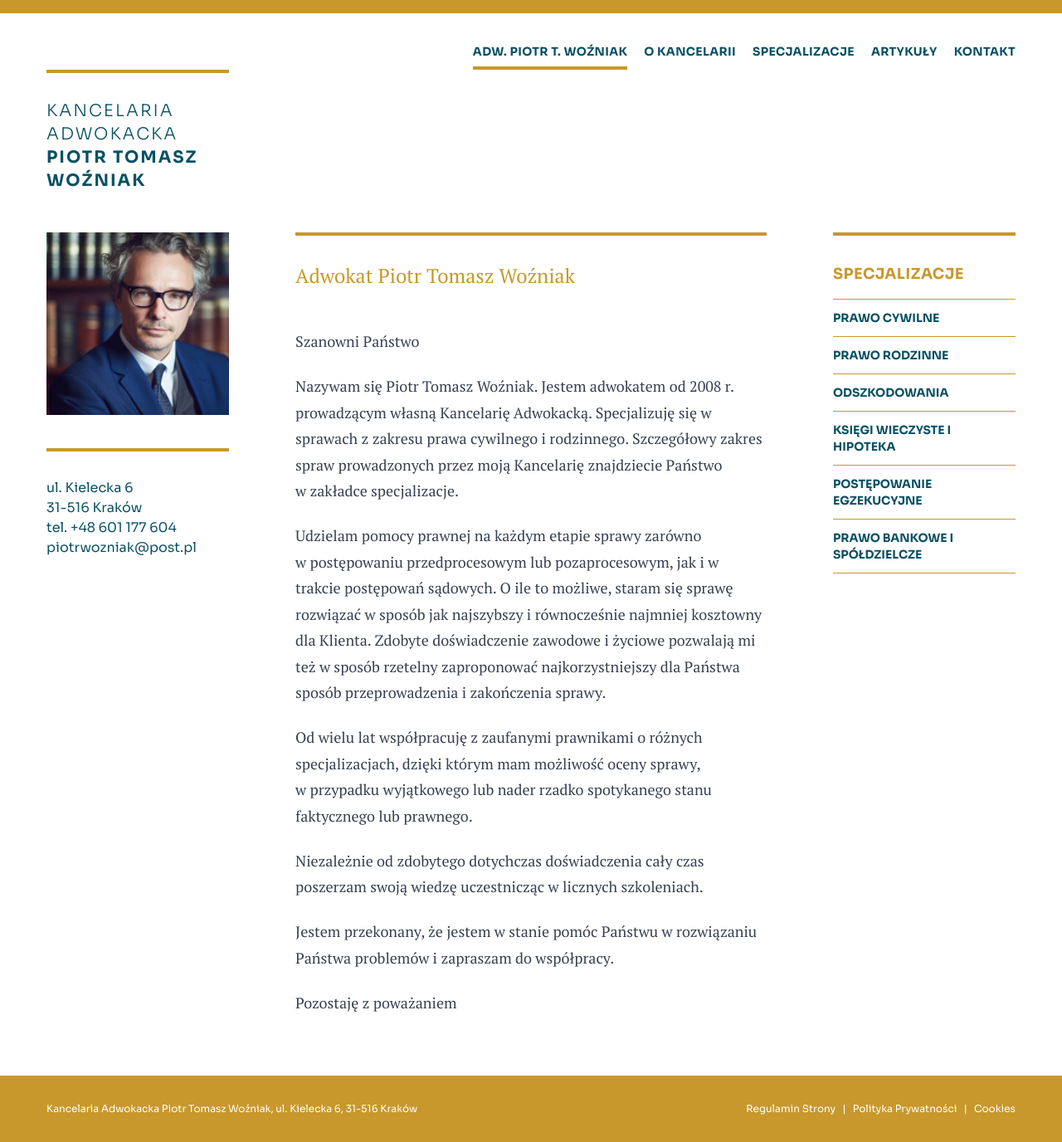
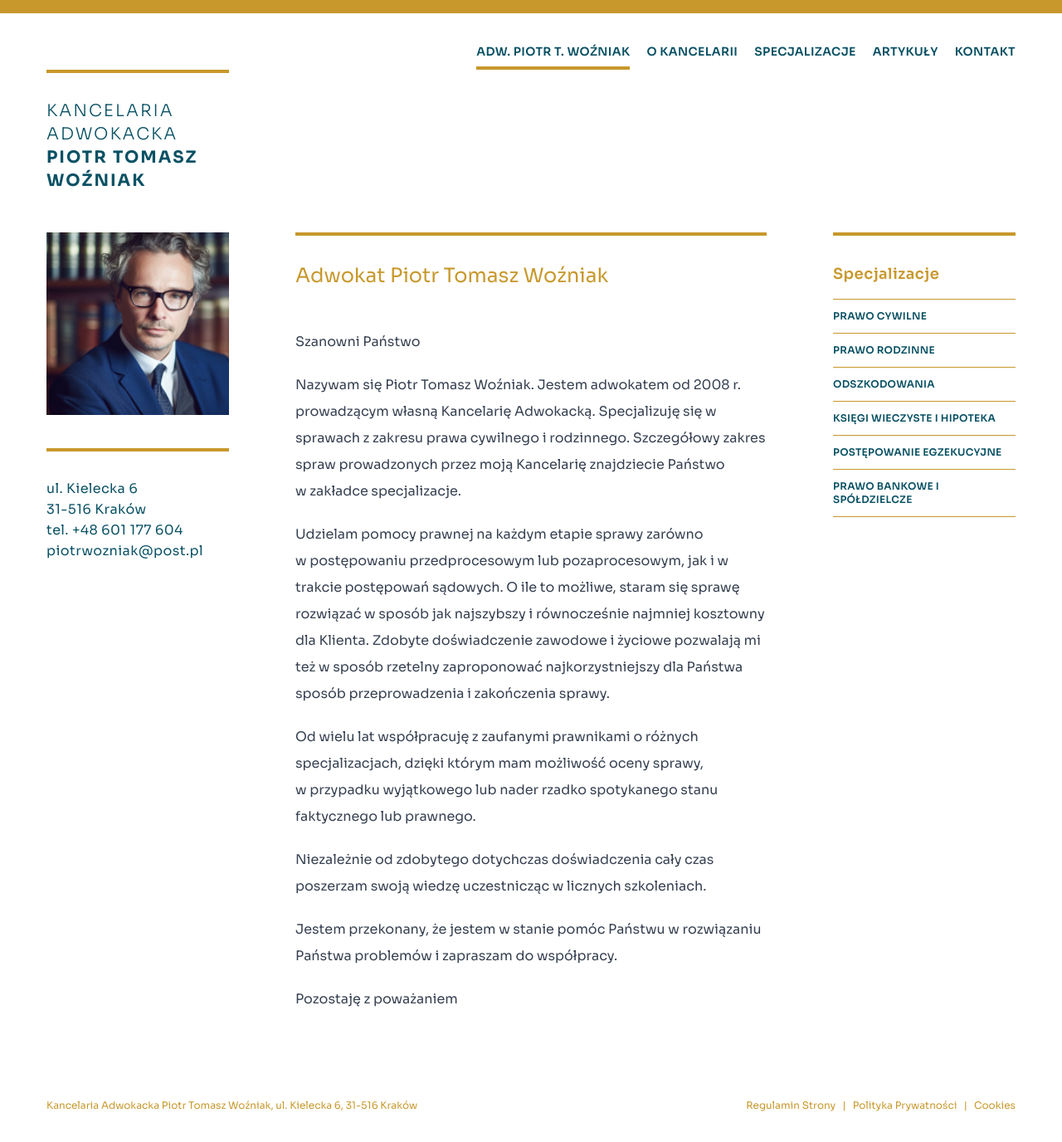
Before and after one commit to AllTwinkleStars/piotrek, a Next.js app: page / in a window 1280 px wide. Shown: the whole page at 83% size. Built offline with nearby package versions, Linux system fonts and the light colour scheme.

Commit message:
fix menu state and style

```diff
--- a/app/components/footer/Footer.js
+++ b/app/components/footer/Footer.js
@@ -3,10 +3,10 @@ import Link from "next/link";
 export default function Footer() {
     return (
         <div className="flex justify-between max-w-[1366px] mx-auto px-14 py-8">
-            <div className="text-white">
+            <div className="text-pw-gold">
                 <p className="text-xs">Kancelaria Adwokacka Piotr Tomasz Woźniak, ul. Kielecka 6, 31-516 Kraków</p>
             </div>
-            <div className="flex gap-x-2 text-white text-xs">
+            <div className="flex gap-x-2 text-pw-gold text-xs">
                 <Link href="/regulamin-strony"><span>Regulamin Strony</span></Link>
                 <span>|</span>
                 <Link href="/polityka-prywatnosci"><span>Polityka Prywatności</span></Link>
--- a/app/components/header/NavBar.js
+++ b/app/components/header/NavBar.js
@@ -1,5 +1,5 @@
 'use client';
-
+// import { useState } from 'react';
 import { useMenuContext } from '@/app/context/menu';
 import { usePathname } from 'next/navigation';
 import Link from "next/link";
@@ -41,13 +41,15 @@ export default function NavBar({pages}) {
                     className={`text-[24px] font-sans font-light underline underline-offset-8  tracking-wide py-1 ${isClicked ? "decoration-pw-gold decoration-2" : "decoration-white decoration-1"}`}
                     key={page.id}
                     href={page.href}
-                    onClick={() => setActive(!active)}>
+                    onClick={() => setIsMenuOpen(!isMenuOpen)}>
                     {page.menu}
                 </Link>
             )
     })
 
     const { isMenuOpen, setIsMenuOpen } = useMenuContext();
+
+    // const [isMenuOpen, setIsMenuOpen] = useState(false)
 
     return(
         <nav>
@@ -56,11 +58,10 @@ export default function NavBar({pages}) {
                 <div className="text-pw-green lg:border-t-4 border-pw-gold lg:pt-8 lg:mt-9">
                     <Logo />
                 </div>
-                <div className="bg-white text-pw-green h-9 justify-end gap-x-5 font-bold text-[14px] uppercase tracking-wide leading-7 hidden lg:flex">
+                <div className="bg-white text-pw-green font-semibold  h-9 justify-end gap-x-5 text-[14px] uppercase tracking-wide leading-7 hidden lg:flex">
                     {navMenuItems}
                 </div>
                 <div className='lg:hidden cursor-pointer self-start' onClick={() => setIsMenuOpen(!isMenuOpen)}>
-
                     <IconHumburger />
                 </div>
             </div>
--- a/app/components/main/ContactDetails.js
+++ b/app/components/main/ContactDetails.js
@@ -1,6 +1,6 @@
 export default function ContactDetails(){
     return (
-        <div className="text-pw-green h-55 w-full self-center border-t-4 border-pw-gold pt-8">
+        <div className="text-pw-green font-normal leading-[25px] tracking-wide text-md h-55 w-full self-center border-t-4 border-pw-gold pt-8">
             <p>
             ul. Kielecka 6<br/>
             31-516 Kraków<br/>
--- a/app/components/main/SpecializationsList.js
+++ b/app/components/main/SpecializationsList.js
@@ -49,9 +49,9 @@ export default function SpecializationsMenu(){
     })
 
     return (
-        <div className="flex flex-col w-full h-fit pt-8 uppercase font-bold border-t-4 border-b border-pw-gold">
-            <h1 className="text-pw-gold pb-4 text-lg tracking-wide">Specjalizacje</h1>
-            <div className="text-pw-green text-sm flex flex-col">
+        <div className="flex flex-col w-full h-fit pt-8 border-t-4 border-b border-pw-gold">
+            <h1 className="text-pw-gold pb-4 text-lg font-semibold tracking-wide">Specjalizacje</h1>
+            <div className="text-pw-green text-xs font-semibold uppercase tracking-wide flex flex-col">
                 {menuItems}
             </div>
         </div>
--- a/app/layout.js
+++ b/app/layout.js
@@ -28,9 +28,9 @@ export const metadata = {
 
 export default function RootLayout({ children }) {
   return (
-    <html lang="pl" className={`${sora.variable} ${ptserif.variable}`}>
-      <MenuContextProvider>
-        <body className="border-t-[16px] border-pw-gold overscroll-none">
+    <MenuContextProvider>
+      <html lang="pl" className={`${sora.variable} ${ptserif.variable}`}>
+        <body className={`border-t-[16px] border-pw-gold overscroll-none`}>
           <div className="max-w-[1366px] mx-auto">
             <div>
               <Header />
@@ -61,11 +61,11 @@ export default function RootLayout({ children }) {
             </div>
           </div>
 
-          <div className="bg-pw-gold hidden lg:block mt-8">
+          <div className="hidden lg:block mt-8">
             <Footer />
           </div>
         </body>
-      </MenuContextProvider>
-    </html>
+      </html>
+    </MenuContextProvider>
   );
 }
--- a/app/page.js
+++ b/app/page.js
@@ -2,15 +2,15 @@ import Image from 'next/image';
 
 export default function Home() {
   return (
-    <main className="prose prose-h1:text-2xl prose-h1:text-pw-gold prose-h1:mb-12 font-serif text-[18px] border-t-pw-gold border-t-4 pt-8">
-      <h1 className="font-serif font-normal">Adwokat Piotr Tomasz Woźniak</h1>
+    <main className="prose prose-h1:text-2xl prose-h1:text-pw-gold prose-h1:mb-12 font-sans text-md leading-8 border-t-pw-gold border-t-4 pt-8">
+      <h1 className="font-sans font-normal">Adwokat Piotr Tomasz Woźniak</h1>
       <Image className='md:hidden'
         src="/piotr-wozniak.jpg"
         priority = {true}
         width={1000}
         height={500}
         quality={80}
-        alt="Picture of the author"
+        alt="Adwokat Piotr Tomasz Woźniak"
       />
       <p>
         Szanowni Państwo
```
